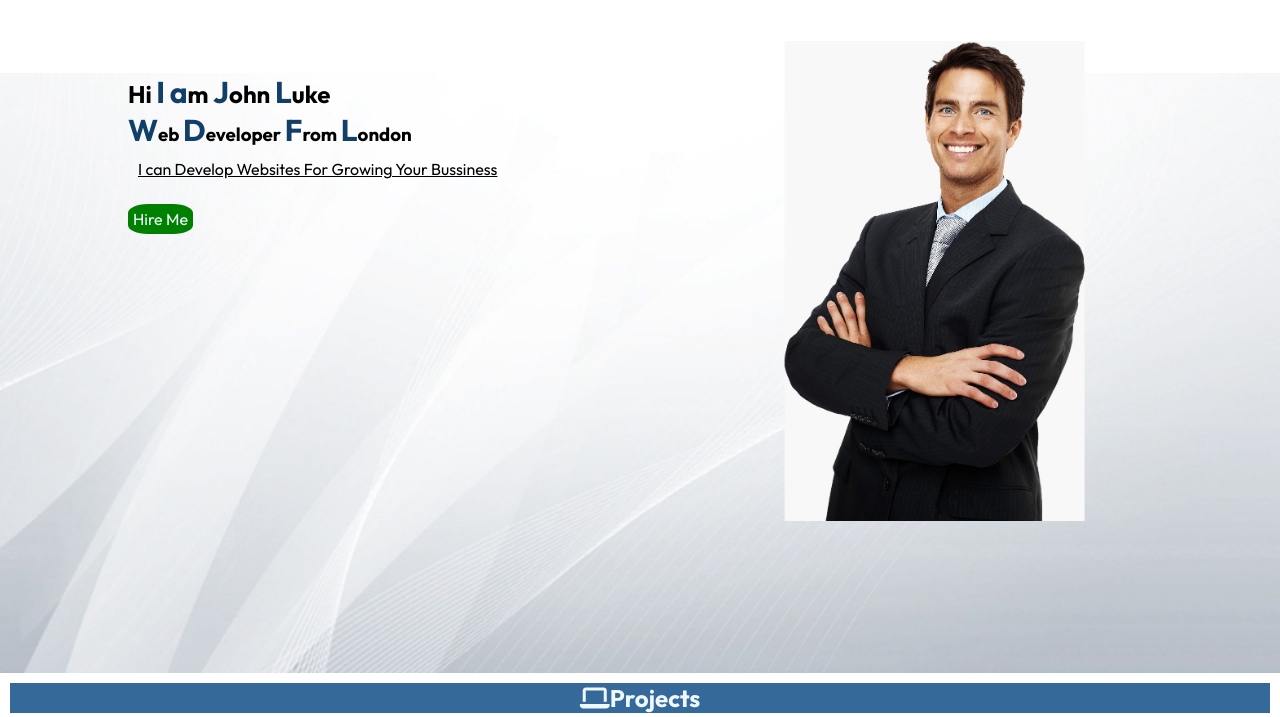
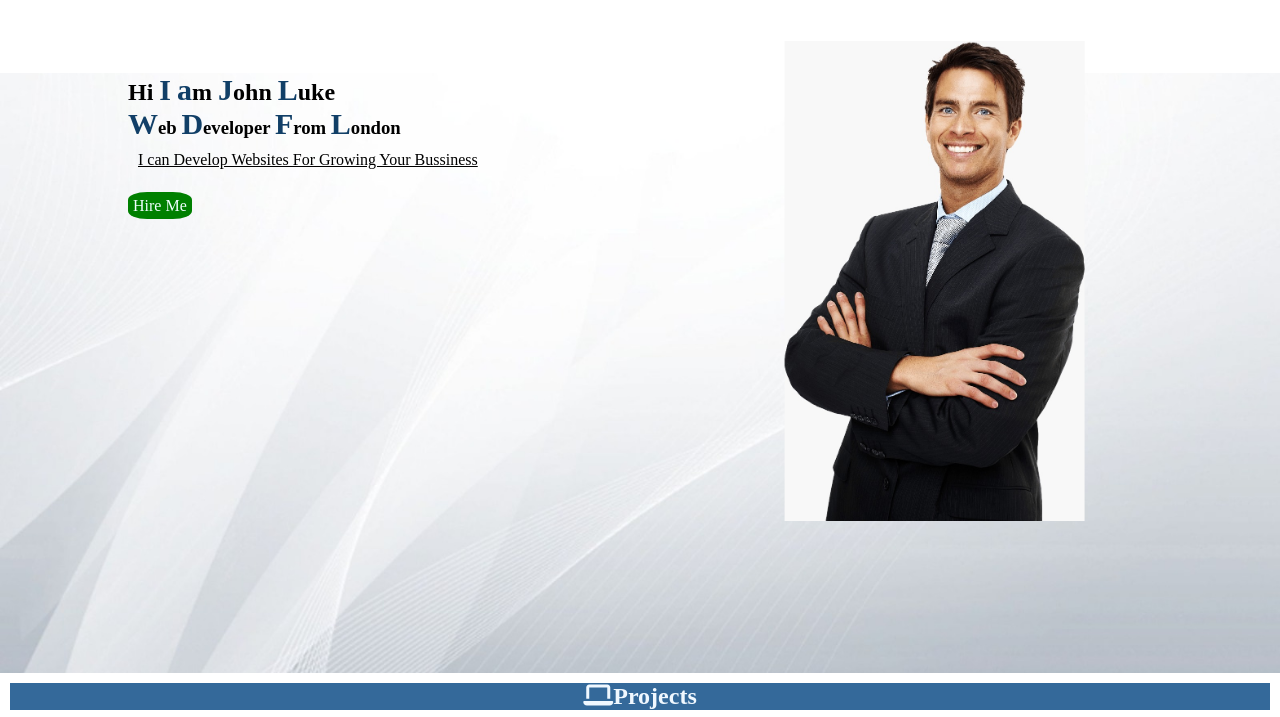
Before and after one commit to ragend7/portfolio, a plain HTML site: page index.html in a window 1280 px wide. Shown: the part 79-796 px from the top of the page. Drawn offline with Linux system fonts and the light colour scheme.

Commit message:
font-change

```diff
--- a/style.css
+++ b/style.css
@@ -2,7 +2,7 @@
     margin: 0;
     padding: 0;
     box-sizing: border-box;
-    font-family: "Outfit", sans-serif;
+    font-family: 'Times New Roman', Times, serif
 }
 .main{
     background-image: url(./images/WhatsApp\ Image\ 2025-08-01\ at\ 4.37.29\ PM.jpeg);
```
